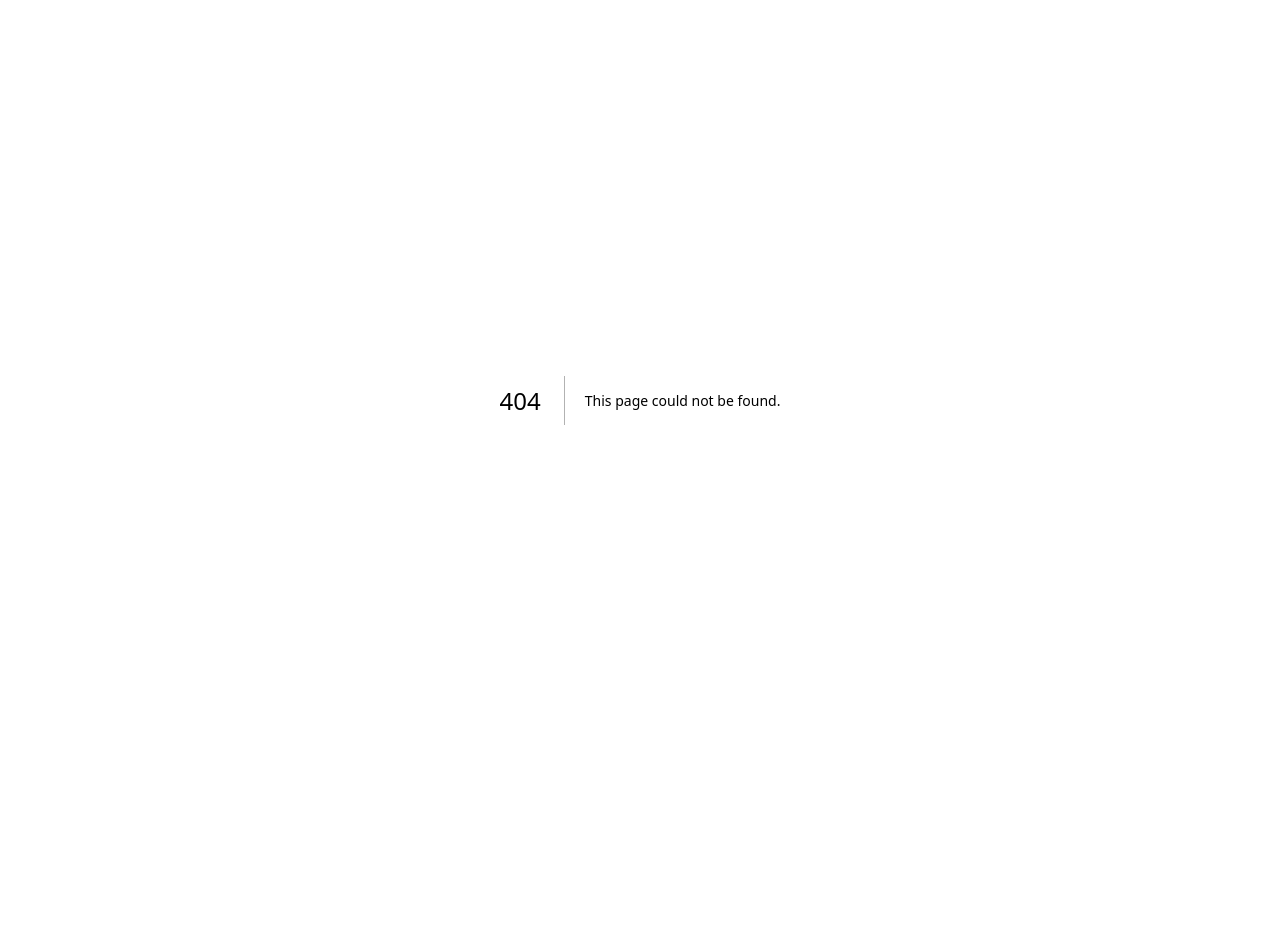
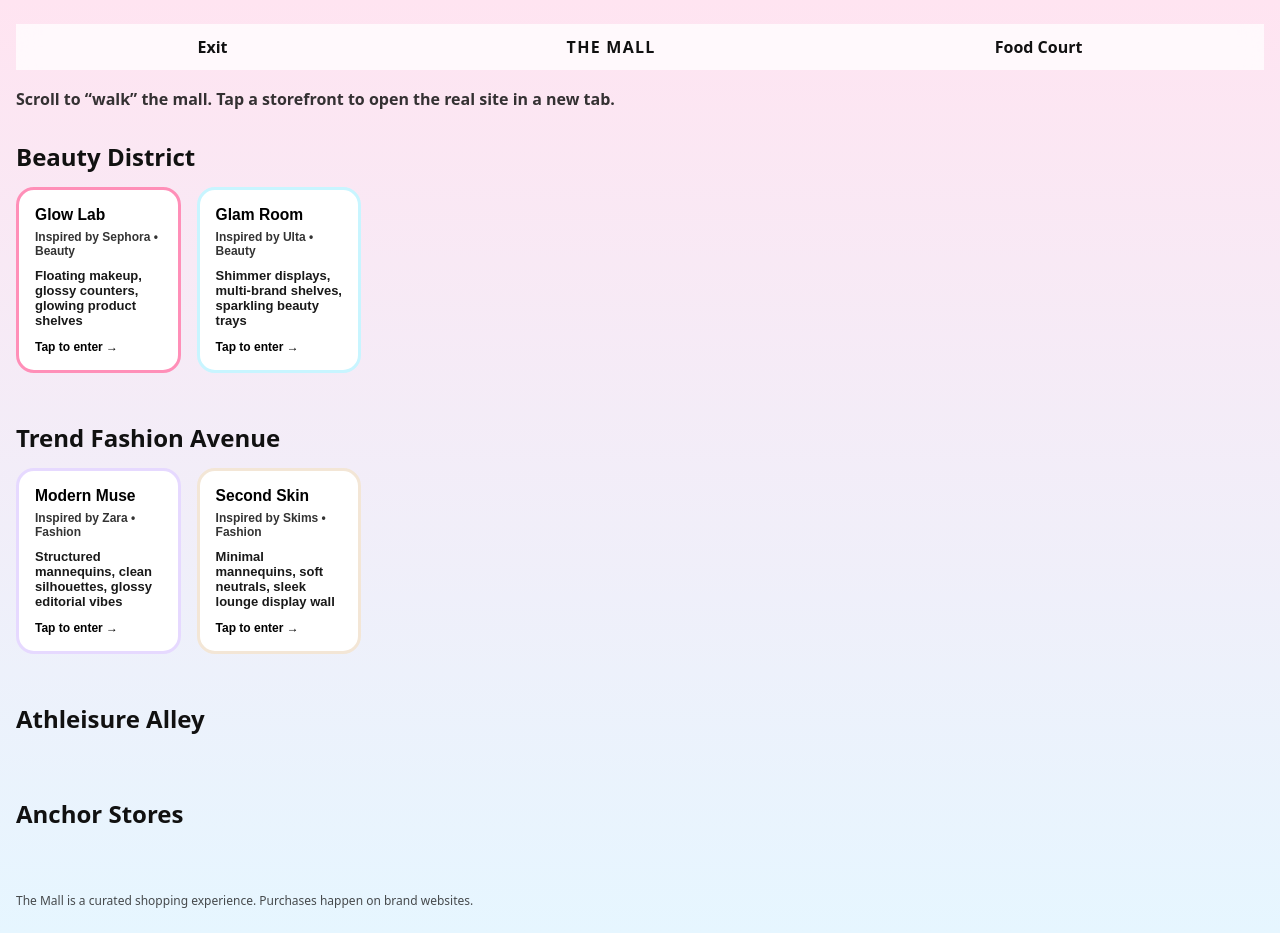
Before and after one commit to karla-hernandez30/the-mall, a Next.js app: page /mall in a window 1280 px wide. Before the commit this address had no page. Before the commit the page ends 800 px from the top, so only its background shows below. Built offline with nearby package versions, Linux system fonts and the light colour scheme.

Commit message:
Add mall page

```diff
--- /dev/null
+++ b/app/mall/page.js
@@ -0,0 +1,38 @@
+"use client";
+
+import Link from "next/link";
+import { stores } from "../../data/stores";
+import WingSection from "../../components/WingSection";
+
+export default function MallPage() {
+  const wingOrder = [
+    "Beauty District",
+    "Trend Fashion Avenue",
+    "Athleisure Alley",
+    "Anchor Stores"
+  ];
+
+  const storesForWing = (wing) => stores.filter((s) => s.wing === wing);
+
+  return (
+    <main className="mall">
+      <div className="header">
+        <Link href="/" style={{ fontWeight: 800 }}>Exit</Link>
+        <div style={{ fontWeight: 900, letterSpacing: ".08em" }}>THE MALL</div>
+        <Link href="/food-court" style={{ fontWeight: 800 }}>Food Court</Link>
+      </div>
+
+      <div style={{ margin: "18px 0 30px", fontWeight: 700, opacity: 0.85 }}>
+        Scroll to “walk” the mall. Tap a storefront to open the real site in a new tab.
+      </div>
+
+      {wingOrder.map((wing) => (
+        <WingSection key={wing} title={wing} stores={storesForWing(wing)} />
+      ))}
+
+      <div style={{ marginTop: 40, fontSize: 12, opacity: 0.75 }}>
+        The Mall is a curated shopping experience. Purchases happen on brand websites.
+      </div>
+    </main>
+  );
+}
```
